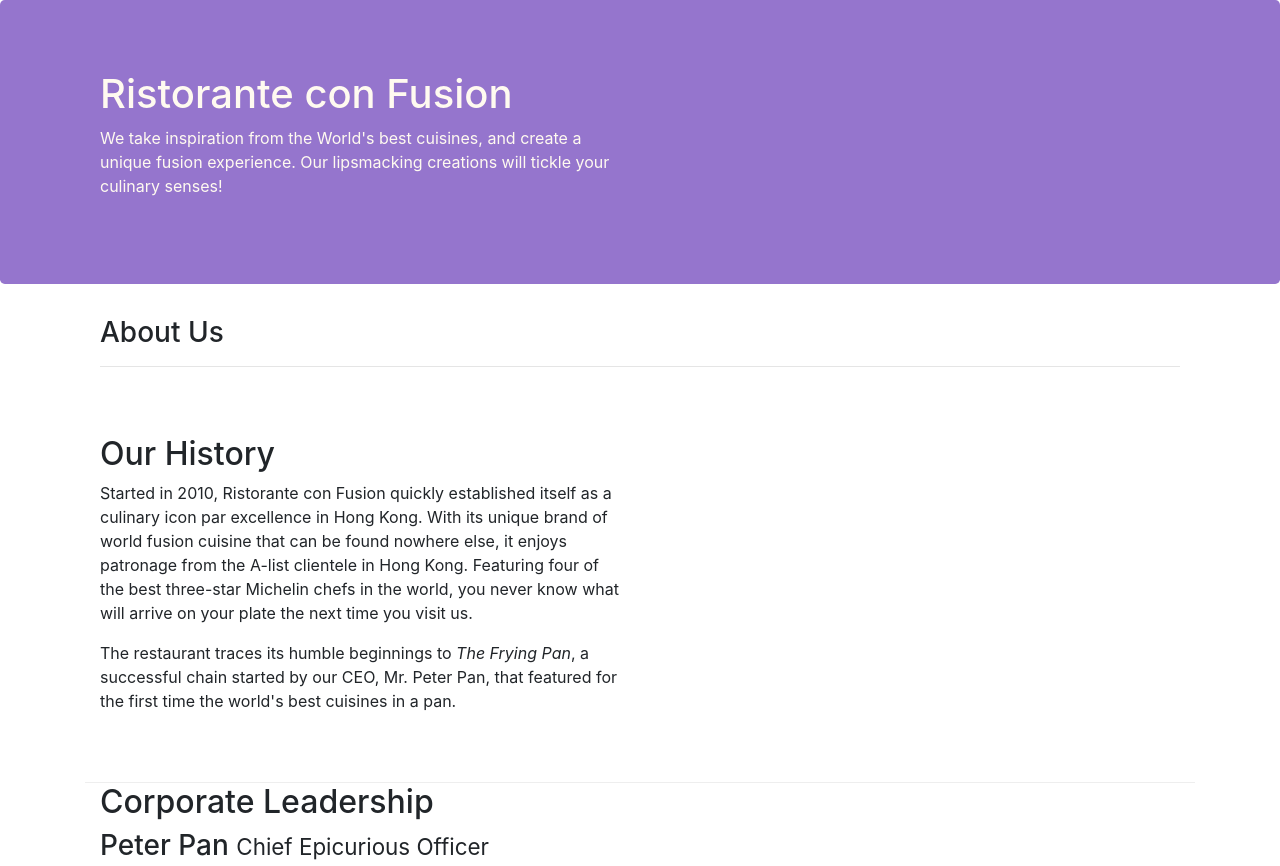
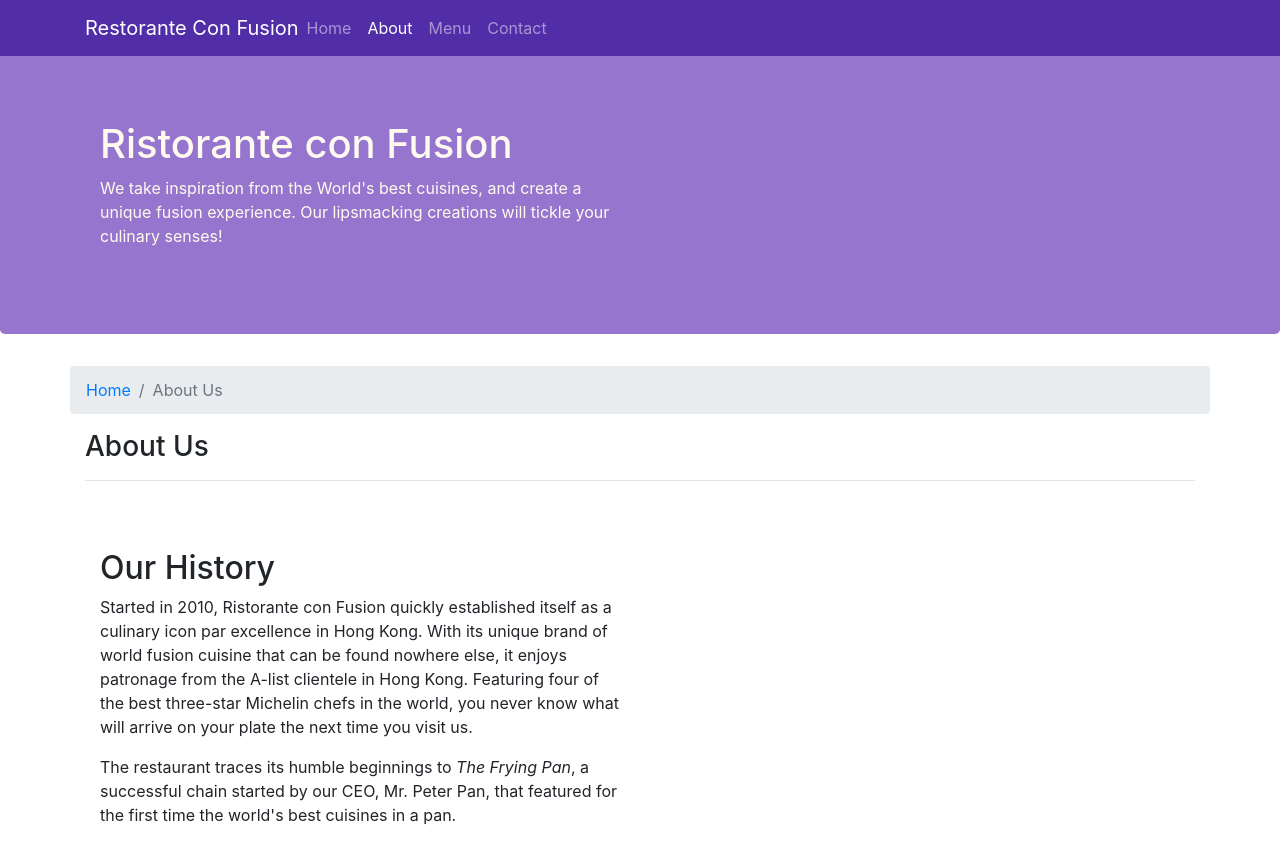
Before and after one commit to AnastasiiaAsti/conFusion, a website: page aboutus.html in a window 1280 px wide. Shown: the top 866 px of the page. Drawn offline with nearby package versions, Linux system fonts and the light colour scheme.

Commit message:
Navbar and breadcrumbs

```diff
--- a/aboutus.html
+++ b/aboutus.html
@@ -9,6 +9,22 @@
 </head>
 
 <body>
+    <nav class="navbar navbar-dark navbar-expand-sm fixed-top">
+        <div class="container">
+            <button class="navbar-toggler" type="button" data-toggle="collapse" data-target="#Navbar">
+                <span class="navbar-toggler-icon"></span>
+            </button>
+            <a class="navbar-brand mr-auto" href="/index.html">Restorante Con Fusion</a>
+            <div class="collapse navbar-collapse" id="Navbar">
+            <ul class="navbar-nav mr-auto">
+                <li class="nav-item"><a class="nav-link" href="/index.html">Home</a></li>
+                <li class="nav-item active"><a class="nav-link" href="#">About</a></li>
+                <li class="nav-item"><a class="nav-link" href="#">Menu</a></li>
+                <li class="nav-item"><a class="nav-link" href="#">Contact</a></li>
+            </ul>
+        </div>
+        </div>
+    </nav>
 
     <header class="jumbotron">
         <div class="container">
@@ -24,7 +40,11 @@
     </header>
 
     <div class="container">
-        <div class="row row-header">
+        <div class="row">
+            <ol class="col-12 breadcrumb">
+                <li class="breadcrumb-item"><a href="/index.html">Home</a></li>
+                <li class="breadcrumb-item active">About Us</li>
+            </ol>
             <div class="col-12">
                 <h3>About Us</h3>
                 <hr>
@@ -64,7 +84,7 @@
                 <div class="col-4 offset-1 col-sm-2">
                     <h5>Links</h5>
                     <ul class="list-unstyled">
-                        <li><a href="#">Home</a></li>
+                        <li><a href="/index.html">Home</a></li>
                         <li><a href="#">About</a></li>
                         <li><a href="#">Menu</a></li>
                         <li><a href="#">Contact</a></li>
--- a/css/styles.css
+++ b/css/styles.css
@@ -28,3 +28,12 @@
     margin: 0px;
     color: #0f0f0f;
 }
+
+body {
+    padding: 50px 0px 0px 0px;
+    z-index: 0;
+}
+
+.navbar-dark {
+    background-color: #512da8;
+}
```
Also changed, not shown: index.html (+17 -2 lines).
